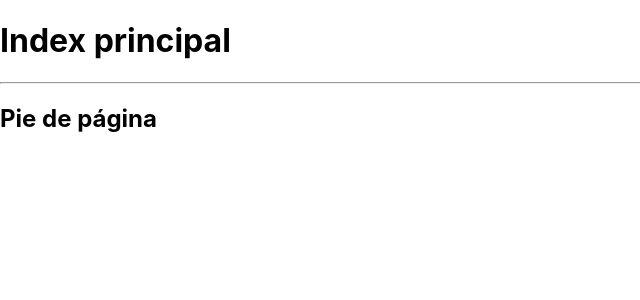
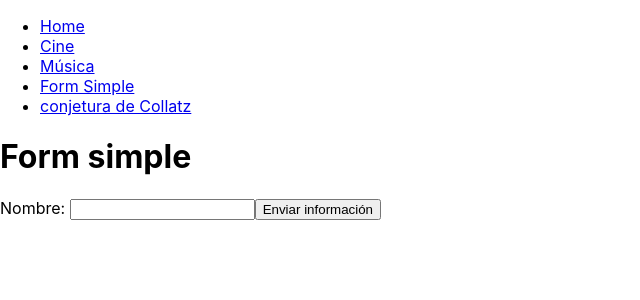
Before and after one commit to IvanBarrenoTejero/reactroutesforms, a React (Create React App) app: page /formsimple in a window 1280 px wide. Shown: the top 300 px of the page, without its empty margins (0-640 px from the left). Built offline with nearby package versions, Linux system fonts and the light colour scheme.

Commit message:
Últimos cambios

```diff
--- a/src/components/Cine.jsx
+++ b/src/components/Cine.jsx
@@ -6,7 +6,7 @@ export default class Cine extends Component {
       <div>
         <h1>Cine</h1>
         <img
-          src="https://www.google.com/imgres?q=xokas%20microprocesador&imgurl=https%3A%2F%2Fwww.tiktok.com%2Fapi%2Fimg%2F%3FitemId%3D7559018603324919048%26location%3D0%26aid%3D1988&imgrefurl=https%3A%2F%2Fwww.tiktok.com%2Fdiscover%2Festoy-stremeando-con-microprocesador-xokas&docid=ZzjdjtMz2xqznM&tbnid=nqpAu4w6yvGZ2M&vet=12ahUKEwiIzc3N56KXAxWhcKQEHQqzLkEQnPAOegQISBAA..i&w=1080&h=1206&hcb=2&ved=2ahUKEwiIzc3N56KXAxWhcKQEHQqzLkEQnPAOegQISBAA"
+          src="https://i.ytimg.com/vi/Meq7WJn8GNw/oar2.jpg?sqp=-oaymwEkCJUDENAFSFqQAgHyq4qpAxMIARUAAAAAJQAAyEI9AICiQ3gB&rs=AOn4CLDqmLzUCzw2d426thK0VgNAqRGzfQ"
           alt="Cine"
           style={{ width: "120px", height: "120px" }}
         />
--- /dev/null
+++ b/src/components/Collatz.jsx
@@ -0,0 +1,42 @@
+import React, { Component } from "react";
+
+export default class Collatz extends Component {
+  cajaNumero = REact.crateRef();
+  generarCollatz = (event) => {
+    event.preventDefautl();
+    let numero = ParseInt(this.cajaNumero.current.value);
+    let aux = [];
+    while (numero != 1) {
+      if (numero % 2 == 0) {
+        numero = numero / 2;
+      } else {
+        numero = numero * 3 + 1;
+      }
+
+      aux.push(numero);
+    }
+
+    this.setState({});
+  };
+
+  state = {
+    numeros: [],
+  };
+
+  render() {
+    return (
+      <div>
+        <h1>Conjetura e Collatz</h1>
+        <form onSubmit={this.generarCollatz}>
+          <label>Introduzca número</label>
+          <input type="number" ref={this.cajaNumero} />
+        </form>
+        <ul>
+          {this.state.numeros.map((num, index) => {
+            return <li key={index}>{num}</li>;
+          })}
+        </ul>
+      </div>
+    );
+  }
+}
--- /dev/null
+++ b/src/components/FormSimple.jsx
@@ -0,0 +1,25 @@
+import React, { Component } from "react";
+
+export default class FormSimple extends Component {
+  // VARIABLE DE REFERENCIA AL INPUT
+  cajaNombre = React.createRef();
+
+  enviarInfo = (event) => {
+    event.preventDefault();
+    const nombre = this.cajaNombre.current.value;
+    console.log("Datos enviados: " + nombre);
+  };
+
+  render() {
+    return (
+      <div>
+        <h1>Form simple</h1>
+        <form onSubmit={this.enviarInfo}>
+          <label>Nombre: </label>
+          <input type="text" ref={this.cajaNombre} />
+          <button type="submit">Enviar información</button>
+        </form>
+      </div>
+    );
+  }
+}
--- a/src/components/Home.jsx
+++ b/src/components/Home.jsx
@@ -4,7 +4,7 @@ export default class Home extends Component {
   render() {
     return (
       <div>
-        <h1>Cine</h1>
+        <h1>Home</h1>
         <img
           src="https://encrypted-tbn0.gstatic.com/images?q=tbn:ANd9GcQprWfmpJb7dz-QtComWLMUf8051dImf9WnekSwQbmqYA&s=10"
           alt="Home"
--- /dev/null
+++ b/src/components/MenuRutas.jsx
@@ -0,0 +1,28 @@
+import React, { Component } from "react";
+import { Link } from "react-router-dom";
+
+export default class MenuRutas extends Component {
+  render() {
+    return (
+      <nav>
+        <ul>
+          <li>
+            <Link to="/">Home</Link>
+          </li>
+          <li>
+            <Link to="/cine">Cine</Link>
+          </li>
+          <li>
+            <Link to="/musica">Música</Link>
+          </li>
+          <li>
+            <Link to="/formsimple">Form Simple</Link>
+          </li>
+          <li>
+            <Link to="/collatz">conjetura de Collatz</Link>
+          </li>
+        </ul>
+      </nav>
+    );
+  }
+}
--- a/src/components/Musica.jsx
+++ b/src/components/Musica.jsx
@@ -4,7 +4,7 @@ export default class Musica extends Component {
   render() {
     return (
       <div>
-        <h1>Cine</h1>
+        <h1>Música</h1>
         <img
           src="https://encrypted-tbn0.gstatic.com/images?q=tbn:ANd9GcT3dlKVQdrwD5blnnL7mTW6cUbhlLJo2d9bXqpK5HIoNA&s=10"
           alt="Música"
--- a/src/components/Router.jsx
+++ b/src/components/Router.jsx
@@ -3,15 +3,21 @@ import { BrowserRouter, Routes, Route } from "react-router-dom";
 import Home from "./Home";
 import Cine from "./Cine";
 import Musica from "./Musica";
+import FormSimple from "./FormSimple";
+import MenuRutas from "./MenuRutas";
+import Collatz from "./Collatz";
 
 export default class Router extends Component {
   render() {
     return (
       <BrowserRouter>
+        <MenuRutas />
         <Routes>
           <Route path="/" element={<Home />} />
           <Route path="/cine" element={<Cine />} />
           <Route path="/musica" element={<Musica />} />
+          <Route path="/formsimple" element={<FormSimple />} />
+          <Route path="/collatz" element={<Collatz />} />
         </Routes>
       </BrowserRouter>
     );
--- a/src/index.js
+++ b/src/index.js
@@ -7,10 +7,7 @@ import Router from "./components/Router";
 const root = ReactDOM.createRoot(document.getElementById("root"));
 root.render(
   <React.StrictMode>
-    <h1>Index principal</h1>
-    <hr />
     <Router />
-    <h2>Pie de página</h2>
   </React.StrictMode>,
 );
 
```
